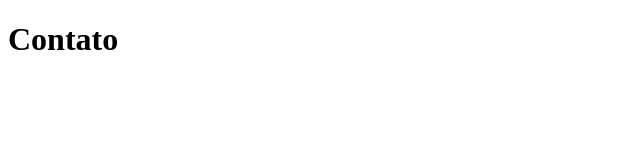
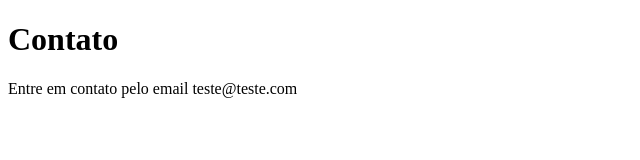
Before and after one commit to WillSouza93/sistema-de-cadastro, a plain HTML site: page contato.html in a window 1280 px wide. Shown: the whole page, without its empty margins (0-640 px from the left). Drawn offline with Linux system fonts and the light colour scheme.

Commit message:
Add contato por email

```diff
--- a/contato.html
+++ b/contato.html
@@ -8,5 +8,6 @@
 </head>
 <body>
     <h1>Contato</h1>
+    <p>Entre em contato pelo email teste@teste.com</p>
 </body>
 </html>
```
